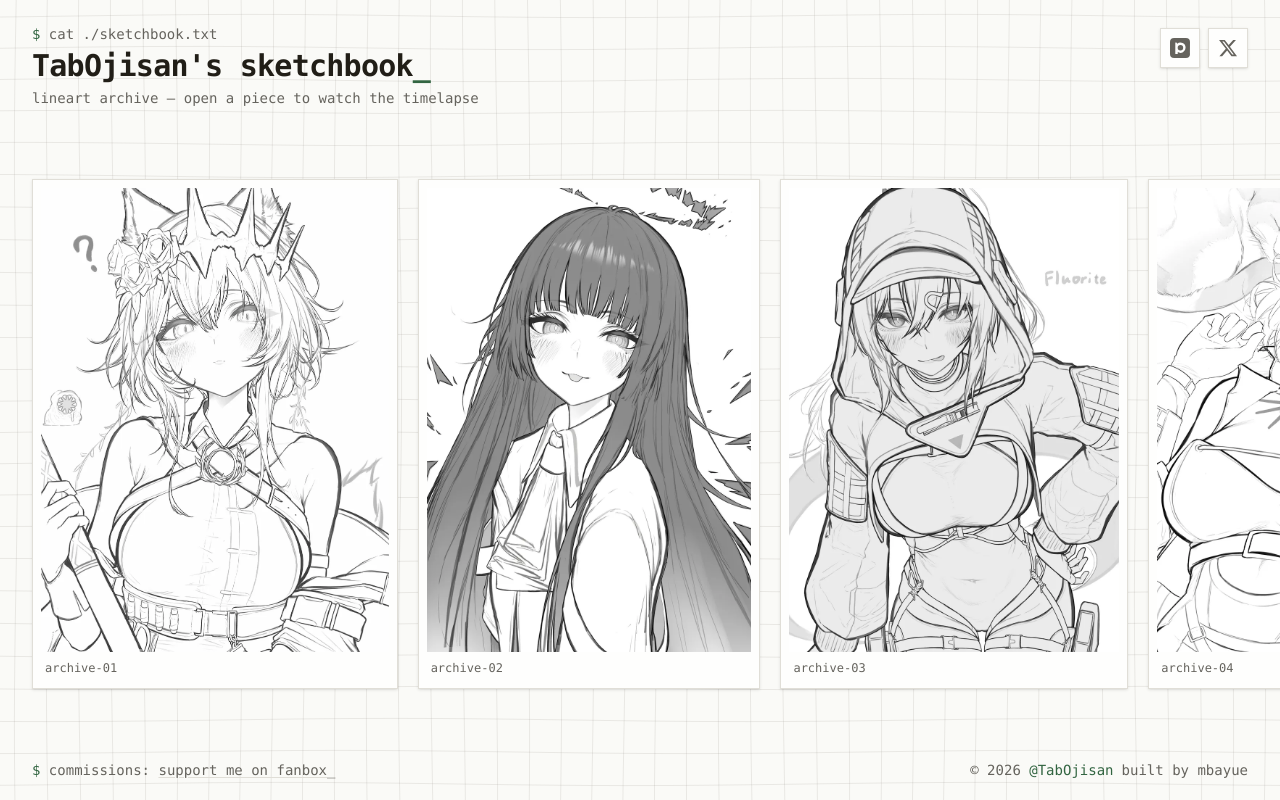
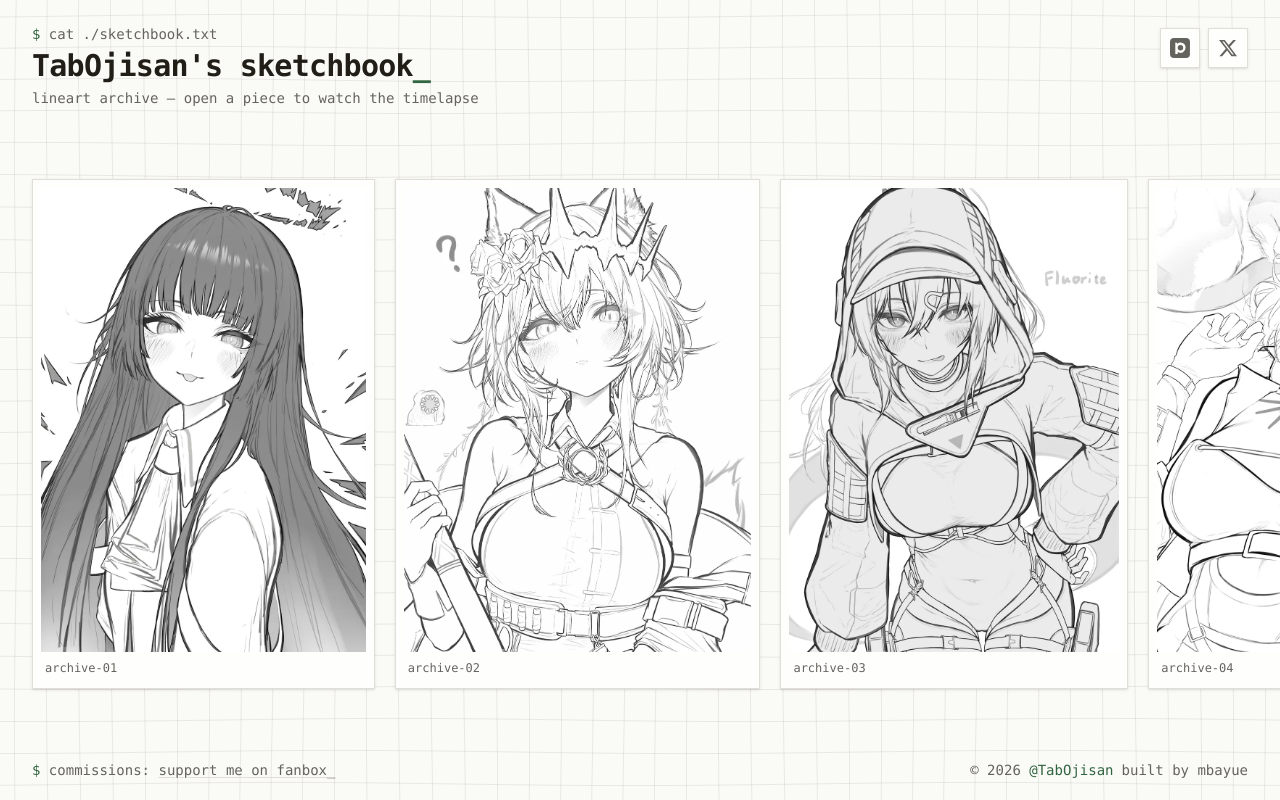
Before and after one commit to mbayue/sketchbook_, a React (Vite) app: page / in a window 1280 px wide. Built offline with nearby package versions, Linux system fonts and the light colour scheme.

Commit message:
feat(content): swap archive 01/02 art, virtuosa og image

```diff
--- a/index.html
+++ b/index.html
@@ -17,9 +17,9 @@
     <meta property="og:url" content="https://sketch.my.id/" />
     <meta property="og:image" content="https://sketch.my.id/og-image.webp" />
     <meta property="og:image:type" content="image/webp" />
-    <meta property="og:image:width" content="959" />
+    <meta property="og:image:width" content="889" />
     <meta property="og:image:height" content="1280" />
-    <meta property="og:image:alt" content="vendela — full-color artwork by TabOjisan" />
+    <meta property="og:image:alt" content="virtuosa — full-color artwork by TabOjisan" />
     <meta name="twitter:card" content="summary" />
     <meta name="twitter:title" content="TabOjisan — sketchbook_ timelapse gallery" />
     <meta
@@ -27,7 +27,7 @@
       content="Lineart archive by TabOjisan. Open a piece to watch the timelapse reveal."
     />
     <meta name="twitter:image" content="https://sketch.my.id/og-image.webp" />
-    <meta name="twitter:image:alt" content="vendela — full-color artwork by TabOjisan" />
+    <meta name="twitter:image:alt" content="virtuosa — full-color artwork by TabOjisan" />
     <link rel="icon" type="image/svg+xml" href="/favicon.svg" />
     <link rel="icon" type="image/png" sizes="64x64" href="/favicon.png" />
     <title>TabOjisan — sketchbook_ timelapse gallery</title>
--- a/src/artworks.ts
+++ b/src/artworks.ts
@@ -30,8 +30,8 @@ export interface Artwork {
 }
 
 export const artworks: Artwork[] = [
-  { id: "archive-01", title: "vendela", caption: "arknights", line: vendelaLine, color: vendelaColor, width: 959, height: 1280, colorWidth: 959, colorHeight: 1280 },
-  { id: "archive-02", title: "virtuosa", caption: "arknights", line: virtuosaLine, color: virtuosaColor, width: 896, height: 1280, colorWidth: 889, colorHeight: 1280 },
+  { id: "archive-01", title: "virtuosa", caption: "arknights", line: virtuosaLine, color: virtuosaColor, width: 896, height: 1280, colorWidth: 889, colorHeight: 1280 },
+  { id: "archive-02", title: "vendela", caption: "arknights", line: vendelaLine, color: vendelaColor, width: 959, height: 1280, colorWidth: 959, colorHeight: 1280 },
   { id: "archive-03", title: "fluorite", caption: "arknights: endfield", line: fluoriteLine, color: fluoriteColor, width: 910, height: 1280, colorWidth: 910, colorHeight: 1280 },
   { id: "archive-04", title: "rockrock", caption: "arknights", line: rockrockLine, color: rockrockColor, width: 959, height: 1280, colorWidth: 959, colorHeight: 1280 },
   { id: "archive-05", title: "shu", caption: "arknights", line: shuLine, color: shuColor, width: 896, height: 1280, colorWidth: 896, colorHeight: 1280 },
```
Also changed, not shown: public/og-image.webp.
